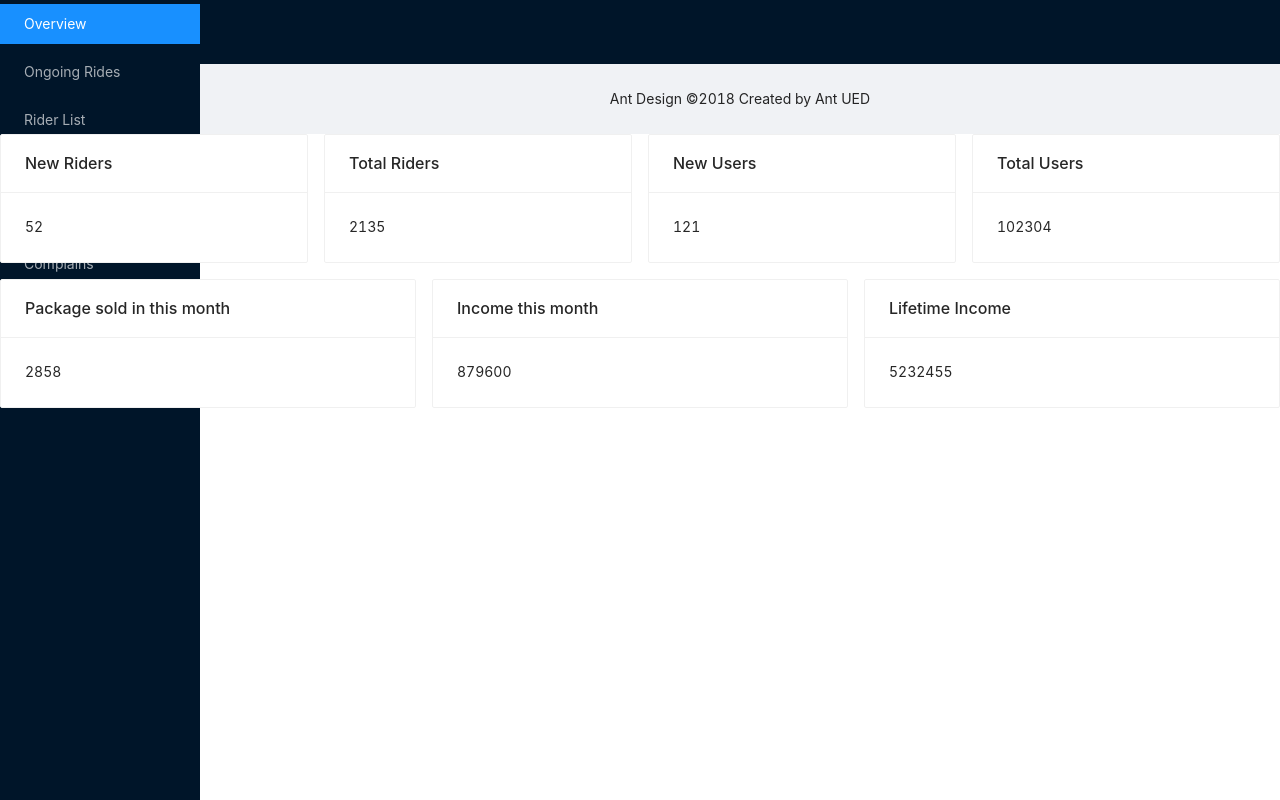
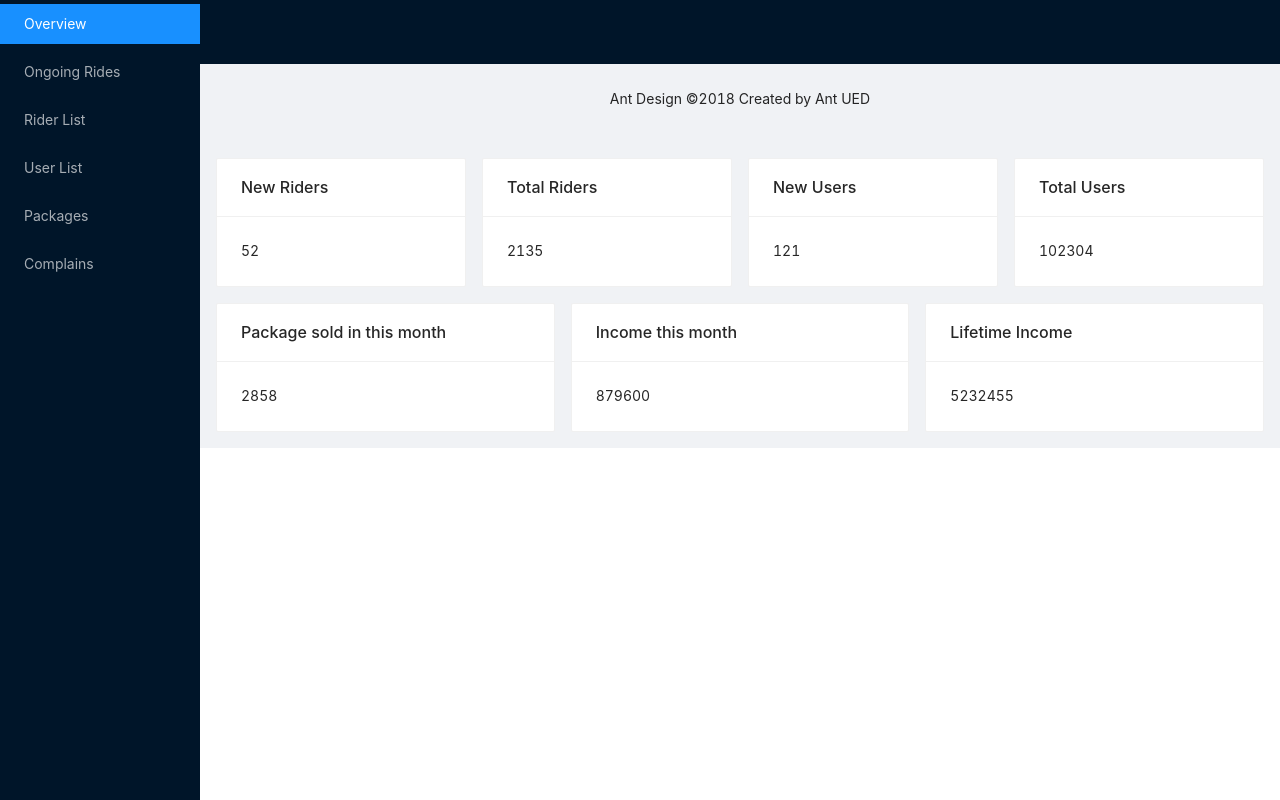
Before and after one commit to Afroza2/React-Apps, a React (Create React App) app: page /overview in a window 1280 px wide. Built offline with nearby package versions, Linux system fonts and the light colour scheme.

Commit message:
Sidebar container fixed

```diff
--- a/src/pages/Ongoing.js
+++ b/src/pages/Ongoing.js
@@ -1,11 +1,16 @@
 import React from "react";
 import { MapContainer, TileLayer, Marker, Popup } from "react-leaflet";
+import { Layout } from "antd";
 import SideBar from "../component/SideBar";
+const { Content } = Layout;
+
 
 function Ongoing() {
   return (
-    <div>
+    <>
       <SideBar />
+        <Layout className="site-layout" style={{ marginLeft: 200 }}>
+      <Content style={{ margin: "24px 16px 0", overflow: "initial" }}>
 
       <MapContainer center={[51.505, -0.09]} zoom={13}>
         <TileLayer
@@ -17,8 +22,8 @@ function Ongoing() {
             A pretty CSS3 popup. <br /> Easily customizable.
           </Popup>
         </Marker>
-      </MapContainer>
-    </div>
+      </MapContainer></Content></Layout>
+    </>
   );
 }
 
--- a/src/pages/Overview.js
+++ b/src/pages/Overview.js
@@ -1,6 +1,7 @@
-import { Card, List } from "antd";
+import { Card, Layout, List } from "antd";
 import React from "react";
 import SideBar from "../component/SideBar";
+const { Content } = Layout;
 
 const rider_data = [
   {
@@ -38,8 +39,10 @@ const packages = [
 
 function Overview() {
   return (
-    <div>
+    <>
       <SideBar />
+        <Layout className="site-layout" style={{ marginLeft: 200 }}>
+      <Content style={{ margin: "24px 16px 0", overflow: "initial" }}>
         <List
           grid={{ gutter: 16, column: 4 }}
           dataSource={rider_data}
@@ -58,7 +61,8 @@ function Overview() {
             </List.Item>
           )}
         />
-    </div>
+      </Content></Layout>
+    </>
   );
 }
 
```
Lines whose indentation alone changed are shown as unchanged.
